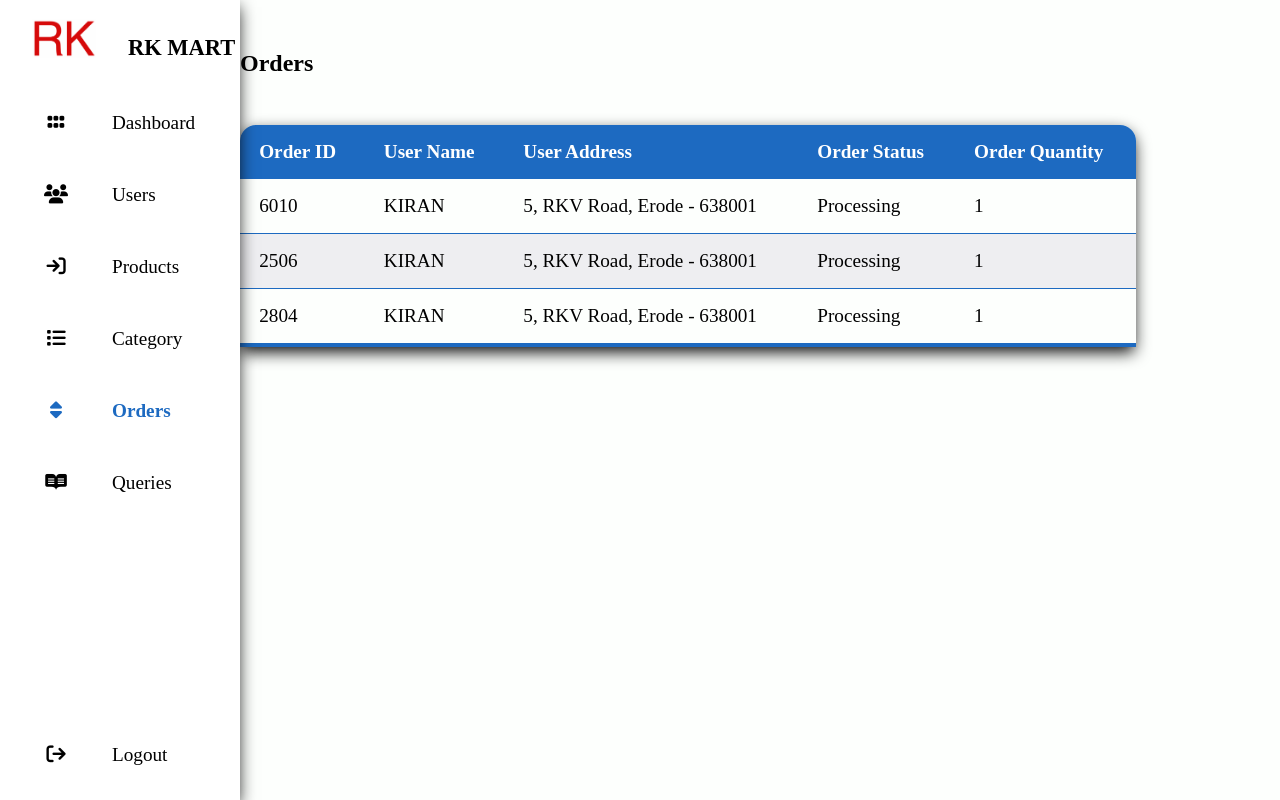
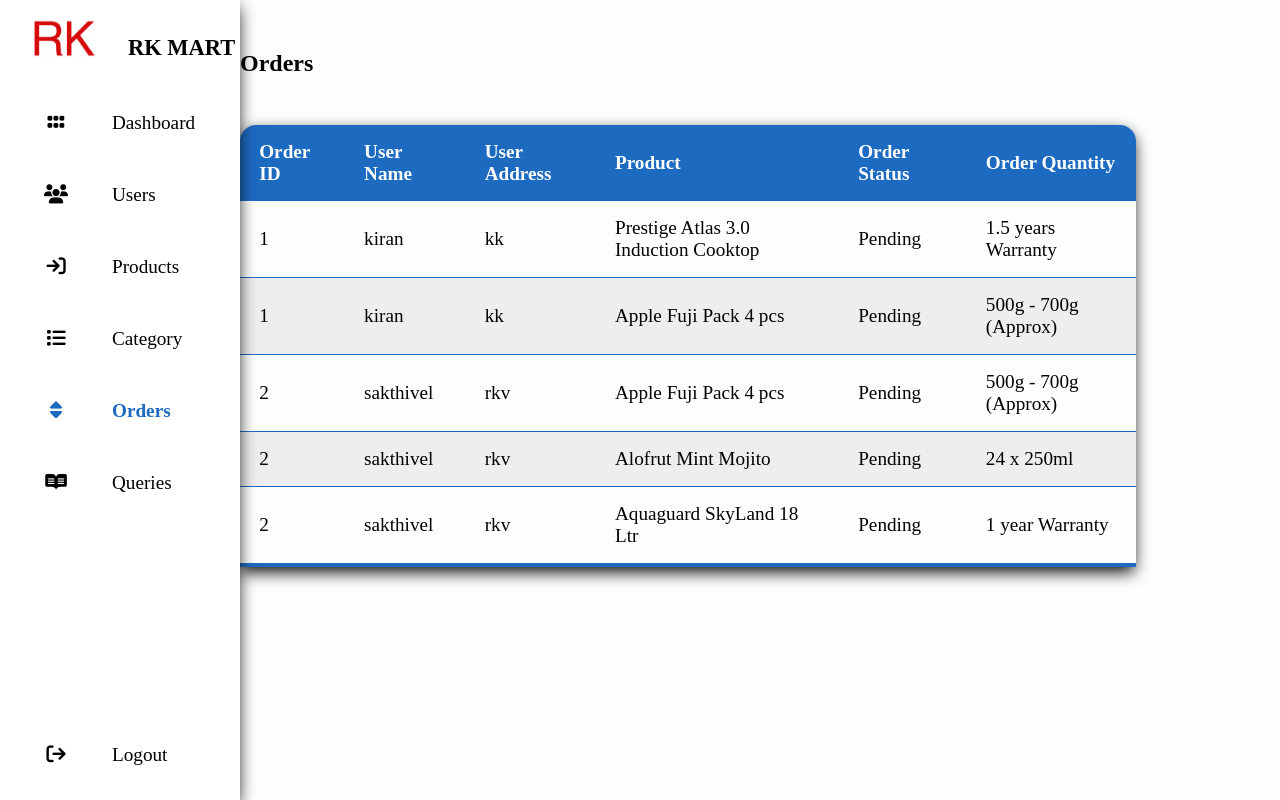
Before and after one commit to KIRAN2023/RkMart, an Angular app: page /admin/manageOrders in a window 1280 px wide. Built offline with nearby package versions, Linux system fonts and the light colour scheme; data requests are answered from the project's data file; sample sign-in values are in the browser's storage.

Commit message:
shippin orders updation

```diff
--- a/db.json
+++ b/db.json
@@ -2,17 +2,24 @@
   "admin": [
     {
       "name": "Kiran",
-      "mail": "kiran2023@gmail.com",
+      "mail": "kiran@gmail.com",
       "password": "U2FsdGVkX192pbKQKHzFPumyOG+inzZF2CzFx6hjruM="
     }
   ],
   "registeredUser": [
     {
       "username": "kiran",
-      "mail": "kiran@gmail.com",
+      "mail": "kiran2023@gmail.com",
       "mobile": "7866956856",
       "password": "U2FsdGVkX1/Nn03A/esNGvYM5I3kpq30A105yKFOU+Y=",
       "id": 1
+    },
+    {
+      "username": "sakthivel",
+      "mail": "sakthi@gmail.com",
+      "mobile": "7898696978",
+      "password": "U2FsdGVkX1/K34j9CLDACK4uNtGEMyYORUqhopl/NV4=",
+      "id": 2
     }
   ],
   "Productdata": [
@@ -695,46 +702,38 @@
   ],
   "categoryTypes": [
     {
-      "categoryTypeData": "d",
+      "categoryTypeData": "u",
       "id": 4
-    },
-    {
-      "categoryTypeData": "l",
-      "id": 5
     }
   ],
   "category": [
     {
-      "categoryType": "d",
+      "categoryType": "u",
       "category": [
-        "d",
-        "dkdk",
-        "dksk"
+        "u",
+        "kjdj",
+        "y34",
+        "uiruii",
+        "t",
+        "udkwkdkw"
       ],
       "categoryClass": [
-        "d",
-        "d",
-        "d"
+        "u",
+        "k",
+        "yy",
+        "ii",
+        "tt",
+        "u"
       ],
       "categoryUniqueValue": [
-        "d",
-        "d",
-        "d"
+        "u",
+        "k",
+        "y",
+        "i",
+        "t",
+        "u"
       ],
       "id": 4
-    },
-    {
-      "categoryType": "l",
-      "category": [
-        "l"
-      ],
-      "categoryClass": [
-        "ll"
-      ],
-      "categoryUniqueValue": [
-        "l"
-      ],
-      "id": 5
     }
   ],
   "cartData": [
@@ -759,7 +758,124 @@
       "productid": 1,
       "uid": "1",
       "id": 3
+    },
+    {
+      "productName": "Apple Fuji Pack 4 pcs",
+      "title": "Apple Fuji",
+      "image": "assets/images/VeggetablesFruits/appleFuji.png",
+      "productUniqueId": 1,
+      "quantity": "500g - 700g (Approx)",
+      "originalAmount": "169",
+      "productid": 1,
+      "uid": "2",
+      "id": 4
+    },
+    {
+      "productName": "Alofrut Mint Mojito",
+      "title": "Mojito",
+      "image": "assets/images/Beverges/bevergeMojito.png",
+      "productUniqueId": "23",
+      "quantity": "24 x 250ml",
+      "originalAmount": "1030",
+      "productid": 23,
+      "uid": "2",
+      "id": 5
+    },
+    {
+      "productName": "Aquaguard SkyLand 18 Ltr",
+      "title": "Aquaguard SkyLand",
+      "image": "assets/images/HouseHoldProducts/aquaguard.png",
+      "productUniqueId": "27",
+      "quantity": "1 year Warranty",
+      "originalAmount": "4578",
+      "productid": 27,
+      "uid": "2",
+      "id": 6
     }
   ],
-  "orders": []
+  "orders": [
+    {
+      "customerName": "kiran",
+      "customerMail": "kiran2023@gmail.com",
+      "customerMobile": "7866956856",
+      "customerState": "k",
+      "customerCity": "k",
+      "customerPincode": "667868",
+      "customerAddress": "kk",
+      "cartItems": [
+        {
+          "productName": "Prestige Atlas 3.0 Induction Cooktop",
+          "title": "Prestige Induction Cooktop",
+          "image": "assets/images/HouseHoldProducts/electricInduction.png",
+          "productUniqueId": "30",
+          "quantity": "1.5 years Warranty",
+          "originalAmount": "895",
+          "productid": 30,
+          "uid": "1",
+          "id": 1
+        },
+        {
+          "productName": "Apple Fuji Pack 4 pcs",
+          "title": "Apple Fuji",
+          "image": "assets/images/VeggetablesFruits/appleFuji.png",
+          "productUniqueId": 1,
+          "quantity": "500g - 700g (Approx)",
+          "originalAmount": "169",
+          "productid": 1,
+          "uid": "1",
+          "id": 3
+        }
+      ],
+      "totalAmount": 1064,
+      "uid": "1",
+      "id": 1
+    },
+    {
+      "customerName": "sakthivel",
+      "customerMail": "sakthi@gmail.com",
+      "customerMobile": "7898696978",
+      "customerState": "tn",
+      "customerCity": "er",
+      "customerPincode": "989898",
+      "customerAddress": "rkv\n",
+      "cartItems": [
+        {
+          "productName": "Apple Fuji Pack 4 pcs",
+          "title": "Apple Fuji",
+          "image": "assets/images/VeggetablesFruits/appleFuji.png",
+          "productUniqueId": 1,
+          "quantity": "500g - 700g (Approx)",
+          "originalAmount": "169",
+          "productid": 1,
+          "uid": "2",
+          "id": 4
+        },
+        {
+          "productName": "Alofrut Mint Mojito",
+          "title": "Mojito",
+          "image": "assets/images/Beverges/bevergeMojito.png",
+          "productUniqueId": "23",
+          "quantity": "24 x 250ml",
+          "originalAmount": "1030",
+          "productid": 23,
+          "uid": "2",
+          "id": 5
+        },
+        {
+          "productName": "Aquaguard SkyLand 18 Ltr",
+          "title": "Aquaguard SkyLand",
+          "image": "assets/images/HouseHoldProducts/aquaguard.png",
+          "productUniqueId": "27",
+          "quantity": "1 year Warranty",
+          "originalAmount": "4578",
+          "productid": 27,
+          "uid": "2",
+          "id": 6
+        }
+      ],
+      "totalAmount": 5777,
+      "uid": "2",
+      "id": 2
+    }
+  ]
 }
--- a/src/app/admin/adminProducts.service.ts
+++ b/src/app/admin/adminProducts.service.ts
@@ -3,7 +3,7 @@ import { Injectable } from '@angular/core';
 import { Router } from '@angular/router';
 import { ProductsDataService } from 'src/productsData.service';
 import { product } from './product';
-import { map, switchMap, tap } from 'rxjs/operators';
+import { map, switchMap } from 'rxjs/operators';
 import { BehaviorSubject } from 'rxjs';
 
 @Injectable({
@@ -31,9 +31,7 @@ export class AdminProductsService {
   }
 
   getProducts() {
-    // return this.http.get(`${this.getProductDataUrl}`);
-
-    return this.categoryList.asObservable();
+    return this.http.get(`${this.getProductDataUrl}`);
   }
 
   productTotalAmount() {
@@ -159,6 +157,5 @@ export class AdminProductsService {
         }
       });
     }
-    return true;
   }
 }
--- a/src/app/admin/auth-admin.guard.ts
+++ b/src/app/admin/auth-admin.guard.ts
@@ -14,6 +14,7 @@ export class AuthAdminGuard implements OnInit, CanActivate, CanActivateChild {
   }
 
   canActivate(route: ActivatedRouteSnapshot, state: RouterStateSnapshot): boolean {
+
     if (this.authenticate.admin || sessionStorage.getItem('adminLoggedIn')) {
       // sessionStorage.setItem('adminLogin', `${this.authenticate.admin}`);
       // alert("Login Successfull");
--- a/src/app/admin/manage-orders/manage-orders.component.html
+++ b/src/app/admin/manage-orders/manage-orders.component.html
@@ -11,32 +11,22 @@
                             <th>Order ID</th>
                             <th>User Name</th>
                             <th>User Address</th>
+                            <th>Product</th>
                             <th>Order Status</th>
                             <th>Order Quantity</th>
                         </tr>
                     </thead>
                     <tbody id="orderDatas">
-                        <tr>
-                            <td> 6010 </td>
-                            <td>KIRAN</td>
-                            <td>5, RKV Road, Erode - 638001</td>
-                            <td> Processing </td>
-                            <td> 1 </td>
-                        </tr>
-                        <tr>
-                            <td> 2506 </td>
-                            <td>KIRAN</td>
-                            <td>5, RKV Road, Erode - 638001</td>
-                            <td> Processing </td>
-                            <td> 1 </td>
-                        </tr>
-                        <tr>
-                            <td> 2804 </td>
-                            <td>KIRAN</td>
-                            <td>5, RKV Road, Erode - 638001</td>
-                            <td> Processing </td>
-                            <td> 1 </td>
-                        </tr>
+                        <ng-container *ngFor="let order of orderData">
+                            <tr *ngFor="let productData of order.cartItems">
+                                <td>{{order.id}} </td>
+                                <td>{{order.customerName}}</td>
+                                <td>{{order.customerAddress}}</td>
+                                <td>{{productData.productName}}</td>
+                                <td>Pending</td>
+                                <td>{{productData.quantity}}</td>
+                            </tr>
+                        </ng-container>
                     </tbody>
                 </table>
             </div>
--- a/src/app/admin/manage-orders/manage-orders.component.ts
+++ b/src/app/admin/manage-orders/manage-orders.component.ts
@@ -1,3 +1,4 @@
+import { HttpClient } from '@angular/common/http';
 import { Component } from '@angular/core';
 
 @Component({
@@ -6,5 +7,11 @@ import { Component } from '@angular/core';
   styleUrls: ['./manage-orders.component.css']
 })
 export class ManageOrdersComponent {
+  orderData:any="";
 
+  constructor(private http:HttpClient){
+    this.http.get('http://localhost:3000/orders').subscribe((orderData)=>{
+      this.orderData = orderData;
+    })
+  }
 }
--- /dev/null
+++ b/src/app/shipping.service.ts
@@ -0,0 +1,12 @@
+import { Injectable } from '@angular/core';
+
+@Injectable({
+  providedIn: 'root'
+})
+export class ShippingService {
+
+userShippingData:any = ""
+
+constructor() { }
+
+}
--- a/src/orderDetails/orderDetails.component.html
+++ b/src/orderDetails/orderDetails.component.html
@@ -57,9 +57,9 @@
               <p> <b> Address </b></p>
             </div>
             <div class="fetchedData">
-              <p id="customer">{{activeUserData.username}}</p>
-              <p id="customerMobile">{{activeUserData.mobile}}</p>
-              <p id="customerShippingAddress"></p>
+              <p id="customer">{{data.customerName ||activeUserData.username}}</p>
+              <p id="customerMobile">{{data.customerMobile||activeUserData.mobile}}</p>
+              <p id="customerShippingAddress">{{data.customerAddress}}</p>
             </div>
 
           </div>
--- a/src/payment/payment.component.ts
+++ b/src/payment/payment.component.ts
@@ -11,16 +11,23 @@ import { ProductsDataService } from 'src/productsData.service';
 export class PaymentComponent implements OnInit {
 
   paymentAmount:number=0;
-
+  data:any="";
   constructor(private cartService:CartService, private title:Title) { }
 
   ngOnInit() {
     this.paymentAmount = this.cartService.getProductTotalAmount();
 
-    this.title.setTitle('Payment | RK MART')
+    this.title.setTitle('Payment | RK MART');
+    this.data = sessionStorage.getItem("shippingData");
+    this.data = JSON.parse(this.data);
   }
 
   paymentModal(){
+    this.cartService.order(this.data).subscribe((response)=>{
+      console.warn(this.data);
+
+      response?alert("order Placed Successfully"):alert("Error while placing order");
+    });
     let paymentModal:any = document.querySelector(".paymentModal");
     paymentModal.showModal();
   }
```
Also changed, not shown: src/app/admin/addCategory/addCategory.component.ts (+12 -10 lines), src/app/admin/categoryData/categoryData.component.ts (+5 -8 lines), src/orderDetails/orderDetails.component.ts (+6 -3 lines), src/shipping/shipping.component.ts (+7 -5 lines).
